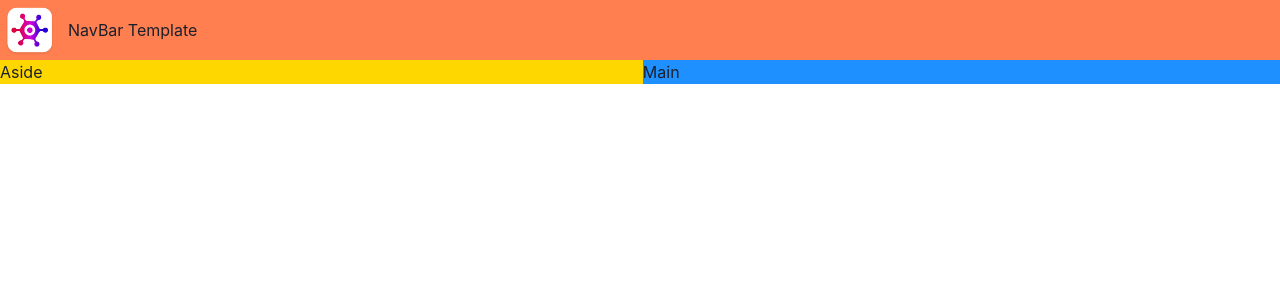
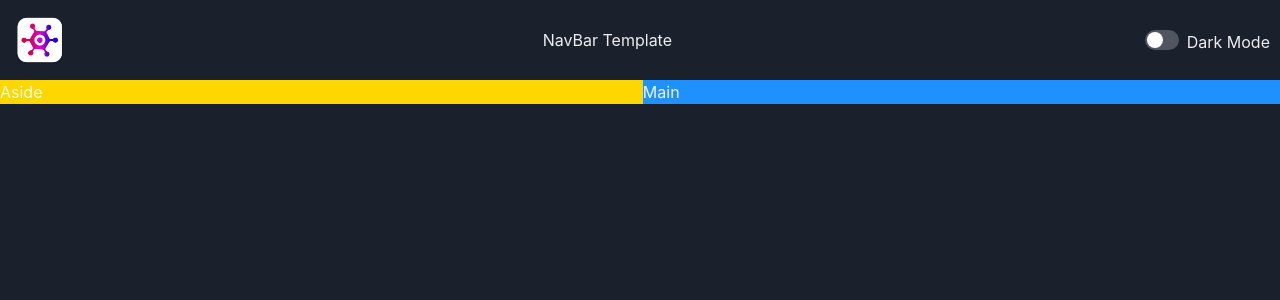
Before and after one commit to mark-nguyen1/game-discoverer, a React (Vite) app: page / in a window 1280 px wide. Shown: the top 300 px of the page. Built offline with nearby package versions, Linux system fonts and the light colour scheme.

Commit message:
navigation bar

```diff
--- a/src/App.tsx
+++ b/src/App.tsx
@@ -10,7 +10,7 @@ function App() {
           lg: '"nav nav" "aside main"',
         }}
       >
-        <GridItem area="nav" bg="coral">
+        <GridItem area="nav" >
           <NavBar />
         </GridItem>
         <Show above="lg">
--- /dev/null
+++ b/src/components/ColorModeSwitch.tsx
@@ -0,0 +1,17 @@
+import { HStack, useColorMode, Switch } from "@chakra-ui/react";
+
+const ColorModeSwitch = () => {
+  const { colorMode, toggleColorMode } = useColorMode();
+
+  return (
+    <>
+      <HStack>
+        <Switch onChange={toggleColorMode} colorScheme="teal">
+          {colorMode === "light" ? "Light" : "Dark"} Mode
+        </Switch>
+      </HStack>
+    </>
+  );
+};
+
+export default ColorModeSwitch;
--- a/src/components/NavBar.tsx
+++ b/src/components/NavBar.tsx
@@ -1,12 +1,13 @@
 import websiteLogo from "../assets/logo.webp";
 import { Image, HStack, Text } from "@chakra-ui/react";
-
+import ColorModeSwitch from "./ColorModeSwitch";
 const NavBar = () => {
   return (
     <>
-      <HStack>
+      <HStack justify="space-between" padding="10px">
         <Image src={websiteLogo} boxSize="60px" />
         <Text>NavBar Template</Text>
+        <ColorModeSwitch></ColorModeSwitch>
       </HStack>
     </>
   );
--- a/src/main.tsx
+++ b/src/main.tsx
@@ -1,13 +1,14 @@
 import React from "react";
 import ReactDOM from "react-dom/client";
 
-import { ChakraProvider } from "@chakra-ui/react";
-
+import { ChakraProvider, ColorModeScript } from "@chakra-ui/react";
+import theme from "./theme.ts";
 import App from "./App.tsx";
 
 ReactDOM.createRoot(document.getElementById("root")!).render(
   <React.StrictMode>
-    <ChakraProvider>
+    <ChakraProvider theme={theme}>
+      <ColorModeScript initialColorMode={theme.config.initialColorMode} />
       <App />
     </ChakraProvider>
   </React.StrictMode>
--- /dev/null
+++ b/src/theme.ts
@@ -0,0 +1,15 @@
+// theme.ts
+
+// 1. import `extendTheme` function
+import { extendTheme, type ThemeConfig } from "@chakra-ui/react";
+
+// 2. Add your color mode config
+const config: ThemeConfig = {
+  initialColorMode: "dark",
+  useSystemColorMode: true,
+};
+
+// 3. extend the theme
+const theme = extendTheme({ config });
+
+export default theme;
```
